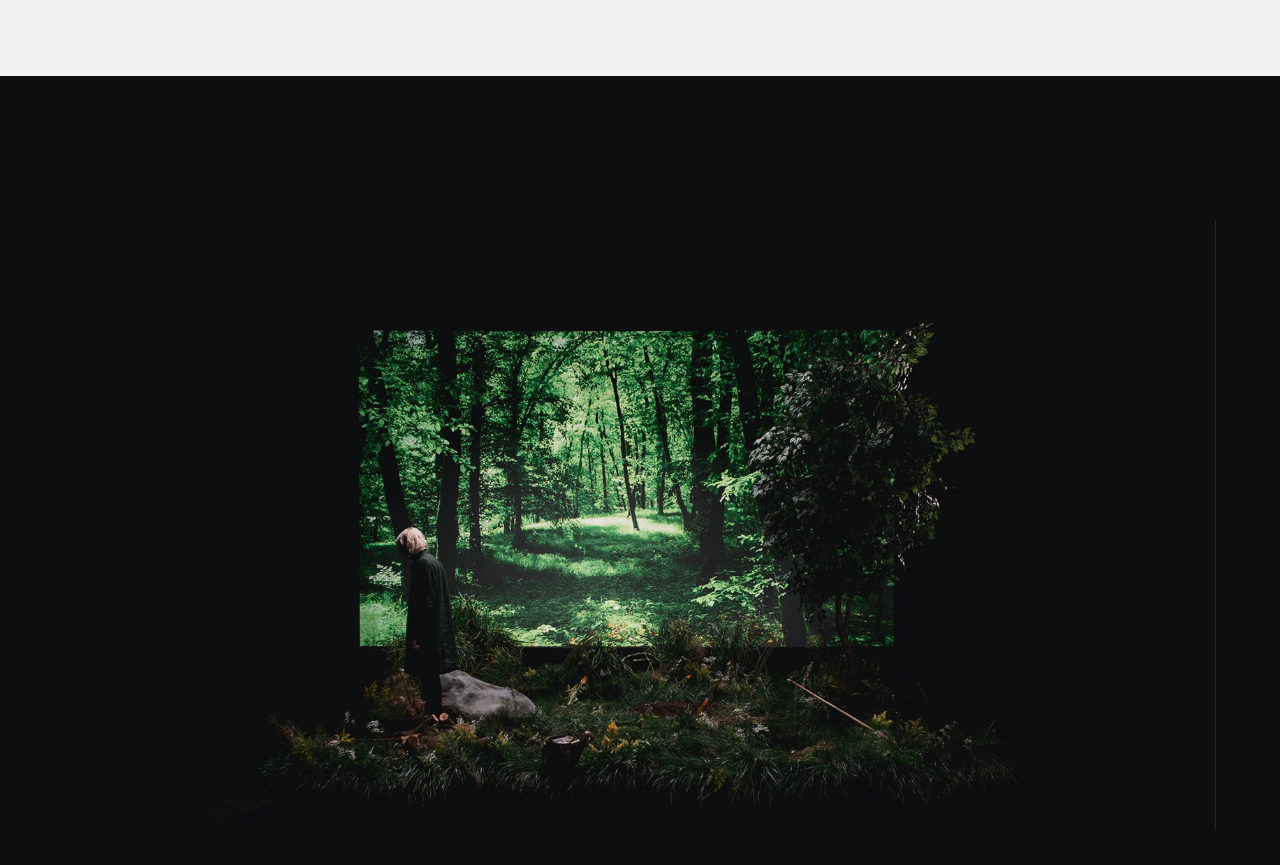
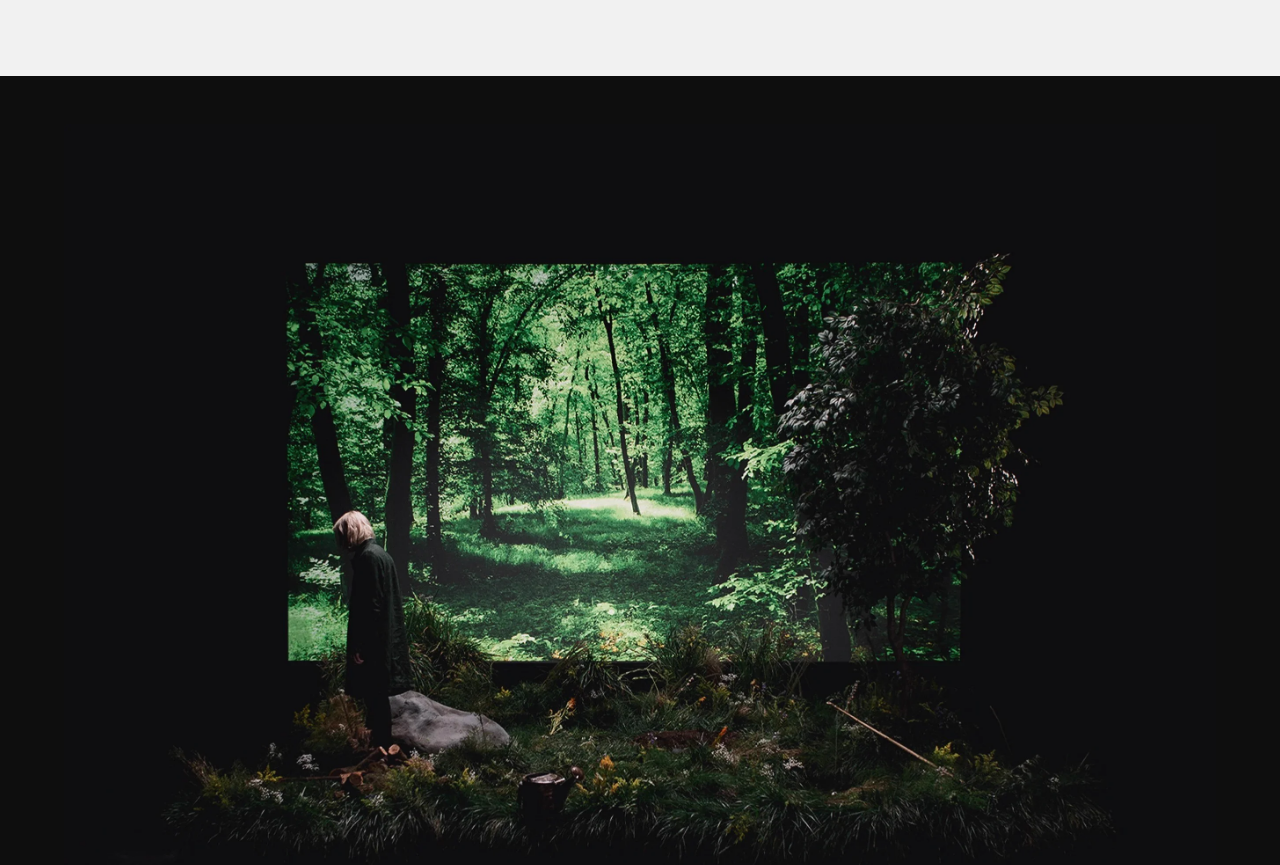
Before and after one commit to schrundeng/bukankah-ini-my-portfolio, a Nuxt app: page / in a window 1280 px wide. Shown: the part 3680-4545 px from the top of the page. Built offline with nearby package versions, Linux system fonts and the light colour scheme.

Commit message:
fix: footer diorama image crop w new py

```diff
--- a/app/components/FooterSection.vue
+++ b/app/components/FooterSection.vue
@@ -1,6 +1,6 @@
 <template>
   <div class="w-full px-page py-12 flex flex-col">
-    <div class="w-full flex justify-center py-24">
+    <div class="w-full flex justify-center">
       <img
         class="w-full object-contain"
         src="/img/render.webp"
```
Also changed, not shown: public/img/render.webp.
